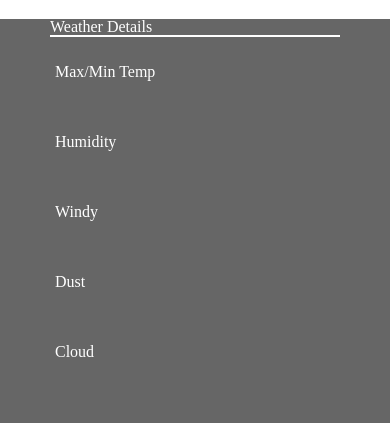
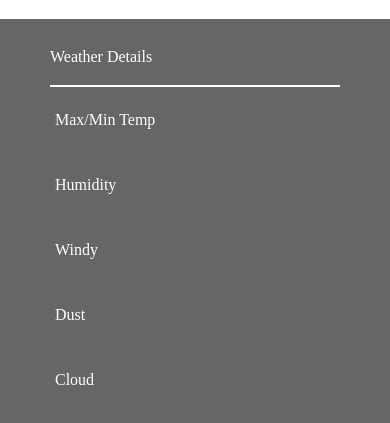
Before and after one commit to jungjongyeong/teamproject, a plain HTML site: page index.html in a window 390 px wide. Shown: the part 403-826 px from the top of the page. Drawn offline with nearby package versions, Linux system fonts and the light colour scheme; no server answers.

Commit message:
Add files via upload

```diff
--- a/css/rwdindex.css
+++ b/css/rwdindex.css
@@ -1,8 +1,8 @@
 @charset "utf-8"; @media screen and (max-width:1240px){
  .articleModal { float: none; position: static; width: 100%; height: 50%; color: #fff; }
  .articleModal::before { position: static; top: 0; right: 0; bottom: 0; left: 0; width: 100%; height: 100%; background: #000; content: ""; opacity: 0.6; }
- .weather { position:absolute; left:50%; transform: translateX(-50%); bottom:0; width:100%; height: 50%; padding:0 50px; color:#fff; }
- .weather h1 { display: block; padding: 0 50px 10px; border-bottom: 2px solid #fff; }
+ .weather { position:absolute; left:50%; transform: translate(-50%); bottom:0; width:100%; height: 50%; padding:30px 50px 0; color:#fff; }
+ .weather h1 { display: block; padding: 0 50px 20px; border-bottom: 2px solid #fff; }
  .weather::before { position: absolute; top: 0; right: 0; bottom: 0; left: 0; width: 100%; height: 100%; background: #000; content: ""; opacity: 0.6; z-index: -1; }
  .weather > div { line-height: 70px; padding: 0 50px; }
  .CITY_description { position: absolute; top: 30px; right: 20px; color: #fff; text-align: right; }
@@ -15,8 +15,8 @@
  }
  @media screen and (max-width:500px){
  .CITY_description { text-align: center; top:77px}
- .weather > div { line-height: 70px; padding: 0 5px; }
- .weather h1 { display: block; padding: 0; border-bottom: 2px solid #fff; }
+ .weather > div { line-height: 65px; padding: 0 5px; }
+ .weather h1 { display: block; padding: 0 0 20px;; border-bottom: 2px solid #fff; }
  .Modal_page { top:19%; }
  .modal .imgbox button { position: absolute; bottom: 0; /* top: 0; */
     left: 50%; padding: 5px 10px; color: #fff; background: #000; transform: translateX(-50%); width:30%; }
```
